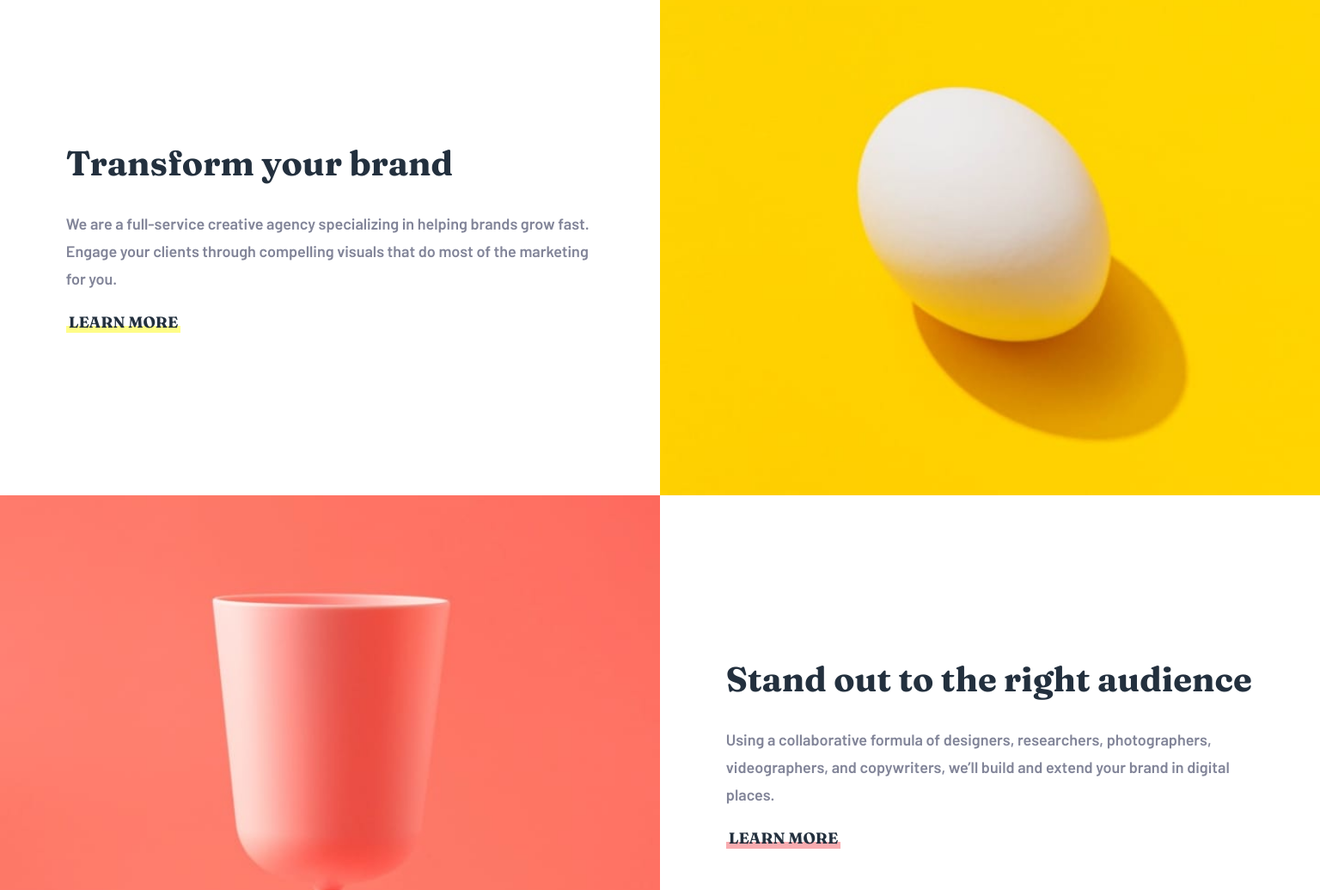
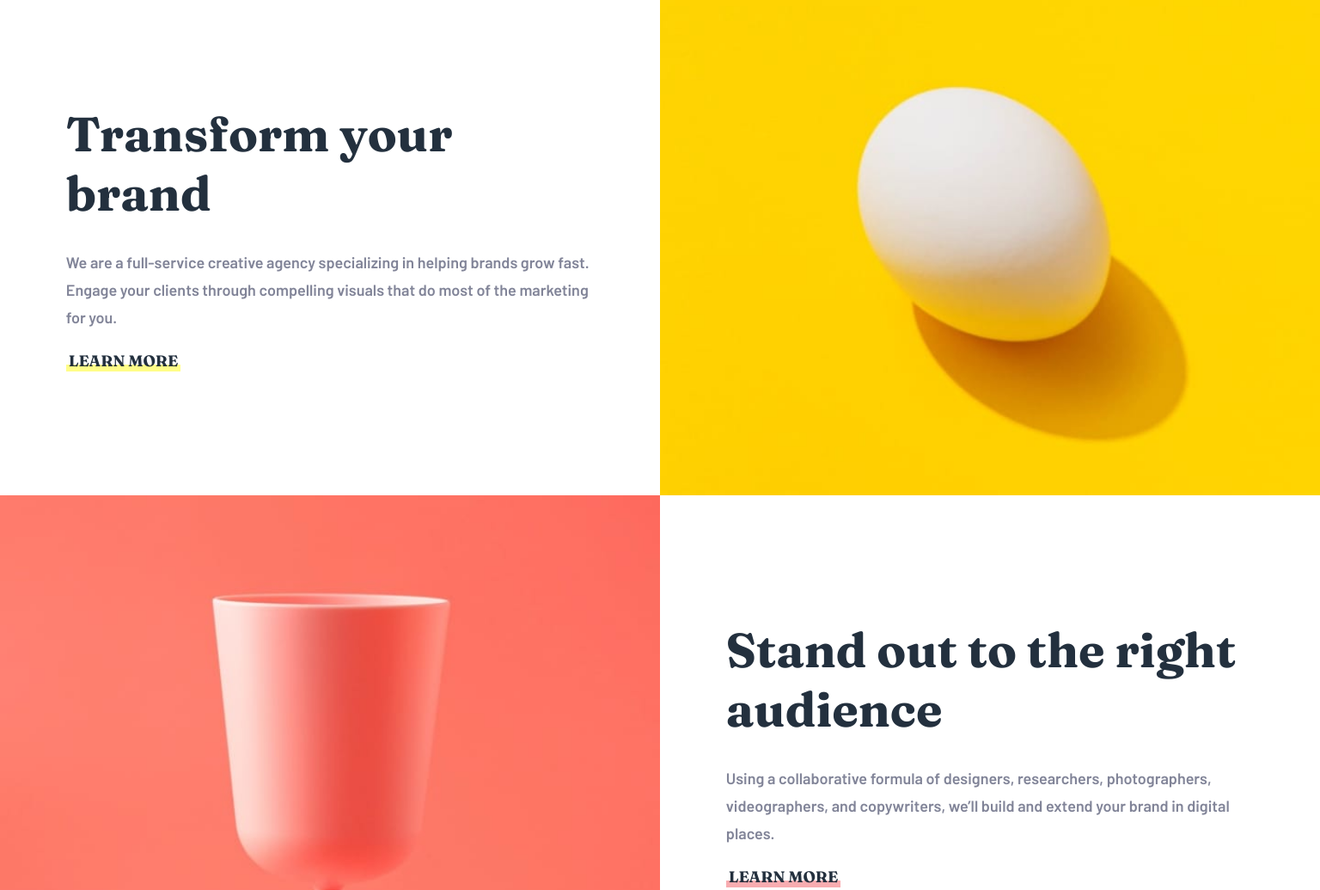
Before and after one commit to isauraisabel5/Sunnyside-agency-landing-page-frontendmentor, a plain HTML site: page index.html in a window 1536 px wide. Shown: the part 760-1795 px from the top of the page at 86% size. Drawn offline with Linux system fonts and the light colour scheme.

Commit message:
fontsite update

```diff
--- a/style.css
+++ b/style.css
@@ -681,6 +681,11 @@ flex-direction: column;
 align-items: flex-start;
     }
 
+    .bigger-text {
+        text-align: left;
+        font-size: 3.5rem;
+    }
+
     .egg {
         order:2;
         background-position: center;
```
